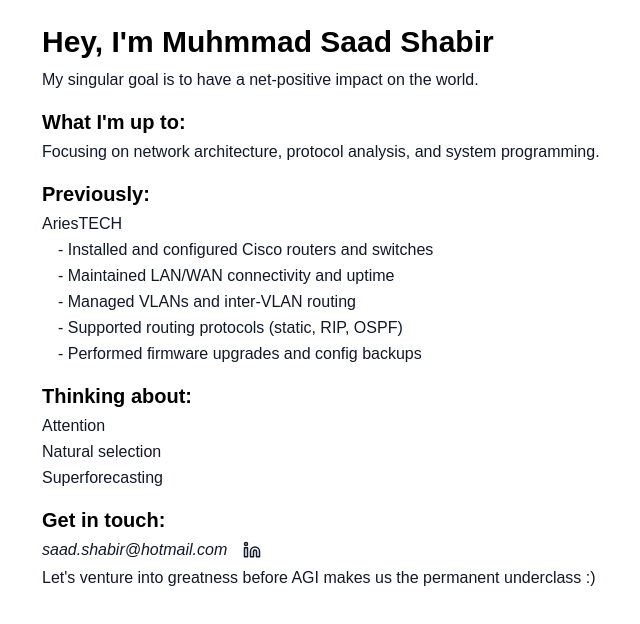
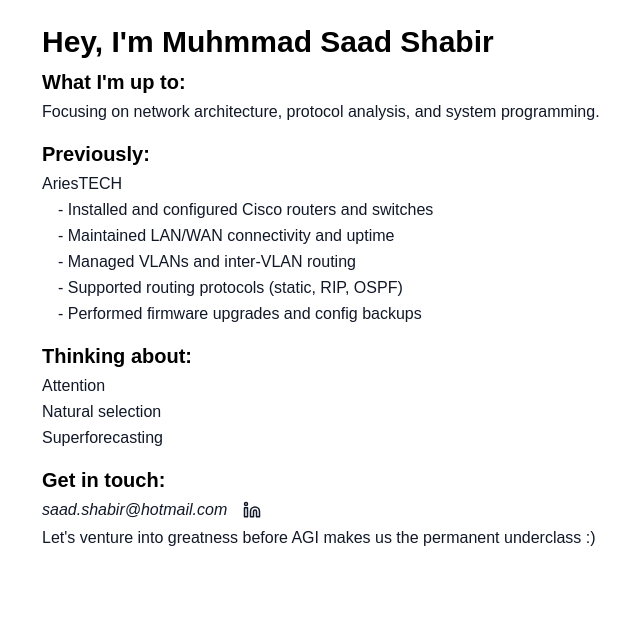
Before and after one commit to msaadshabir/personal-website, a Next.js app: page / in a window 1280 px wide. Shown: the top 624 px of the page, without its empty margins (286-926 px from the left). Built offline with nearby package versions, Linux system fonts and the light colour scheme; a small style sheet from the web is missing.

Commit message:
text change

```diff
--- a/app/layout.tsx
+++ b/app/layout.tsx
@@ -3,7 +3,7 @@ import "./globals.css";
 
 export const metadata: Metadata = {
   title: "Saad",
-  description: "My singular goal is to have a net-positive impact on the world. Focusing on network architecture, protocol analysis, and system programming.",
+  description: "Focusing on network architecture, protocol analysis, and system programming.",
 };
 
 export default function RootLayout({
@@ -16,18 +16,18 @@ export default function RootLayout({
       <head>
         <link rel="preconnect" href="https://cdn.jsdelivr.net" crossOrigin="anonymous" />
         <title>Saad</title>
-        <meta name="description" content="My singular goal is to have a net-positive impact on the world. Focusing on network architecture, protocol analysis, and system programming." />
+        <meta name="description" content="Focusing on network architecture, protocol analysis, and system programming." />
         <link rel="manifest" href="/manifest.json" />
         <meta name="theme-color" content="#ffffff" />
         {/* No favicon for tab icon, matching original eddy.build */}
         {/* Open Graph and Twitter meta tags for SEO/social */}
         <meta property="og:title" content="Muhmmad Saad Shabir" />
-        <meta property="og:description" content="My singular goal is to have a net-positive impact on the world. Focusing on network architecture, protocol analysis, and system programming." />
+        <meta property="og:description" content="Focusing on network architecture, protocol analysis, and system programming." />
         <meta property="og:type" content="website" />
         <meta property="og:url" content="https://yourdomain.com/" />
         <meta name="twitter:card" content="summary" />
         <meta name="twitter:title" content="Muhmmad Saad Shabir" />
-        <meta name="twitter:description" content="My singular goal is to have a net-positive impact on the world. Focusing on network architecture, protocol analysis, and system programming." />
+        <meta name="twitter:description" content="Focusing on network architecture, protocol analysis, and system programming." />
       </head>
       <body className="antialiased min-h-screen bg-white">
         {children}
--- a/app/page.js
+++ b/app/page.js
@@ -7,7 +7,6 @@ export default function Home() {
     <div className="min-h-screen bg-white">
       <main className="max-w-2xl mx-auto px-4 sm:px-6 py-6 text-gray-900 font-normal">
         <h1 className="text-2xl sm:text-3xl font-semibold mb-2 text-black">Hey, I'm Muhmmad Saad Shabir</h1>
-        <p className="text-base mb-4 text-gray-900 font-normal">My singular goal is to have a net-positive impact on the world.</p>
 
         <h3 className="text-xl font-semibold mb-1 text-black">What I'm up to:</h3>
         <p className="mb-4 text-gray-900 font-normal">Focusing on network architecture, protocol analysis, and system programming.</p>
```
Also changed, not shown: public/manifest.json.
